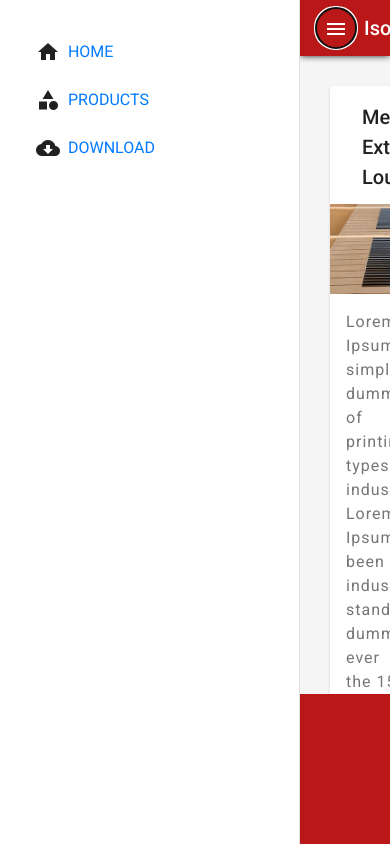
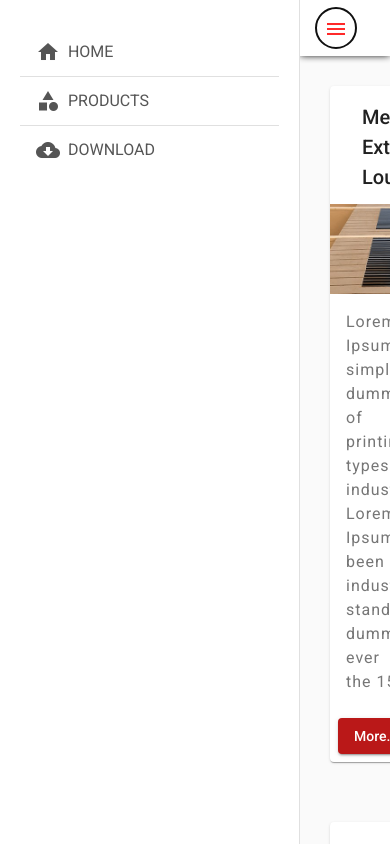
Before and after one commit to prrami/isomatric, an Angular app: page /Products in a window 390 px wide. Both pictures are taken after a click on the button "menu". Built offline with nearby package versions, Linux system fonts and the light colour scheme.

Commit message:
updated sidenav

```diff
--- a/src/app/app.component.css
+++ b/src/app/app.component.css
@@ -1,7 +1,6 @@
 .example-container {
     width: 100%;
     height: 100%;
-    background-color: #f5f5f5;
   }
 
   .example-sidenav-content {
@@ -32,9 +31,9 @@
 
   }
   .example-toolbar{
-    background-color:#ba1818;
+    background-color:white;
     box-shadow: 0.1px 0.1px 7px black;
-    color: white;
+    color: #ff2929;
     font-family: Roboto,Helvetica Neue Light,Helvetica Neue,Helvetica,Arial,Lucida Grande,sans-serif;
     align-items: center;
 
--- a/src/app/app.component.html
+++ b/src/app/app.component.html
@@ -2,23 +2,24 @@
     <mat-drawer #drawer class="example-sidenav" mode="side">
       <mat-list role="SideNavList">
         <mat-list-item role="HOME">
-            <mat-icon aria-hidden="false">home</mat-icon><a routerLink="/home">&nbsp;&nbsp;HOME</a>
+            <mat-icon class="material-icon" aria-hidden="false">home</mat-icon><a routerLink="/home">&nbsp;&nbsp;HOME</a>
         </mat-list-item>
+        <mat-divider></mat-divider>
         <mat-list-item role="PRODUCTS">
-            <mat-icon aria-hidden="false">category</mat-icon><a routerLink="/Products">&nbsp;&nbsp;PRODUCTS</a>
+            <mat-icon class="material-icon" aria-hidden="false">category</mat-icon><a routerLink="/Products">&nbsp;&nbsp;PRODUCTS</a>
         </mat-list-item>
+        <mat-divider></mat-divider>
         <mat-list-item role="DOWNLOAD">
-            <mat-icon aria-hidden="false">cloud_download</mat-icon><a routerLink="/Download">&nbsp;&nbsp;DOWNLOAD</a>
+            <mat-icon class="material-icon" aria-hidden="false">cloud_download</mat-icon><a routerLink="/Download">&nbsp;&nbsp;DOWNLOAD</a>
         </mat-list-item>
       </mat-list>
     </mat-drawer>
-    <mat-toolbar _ngcontent-oav-c51 class="example-toolbar">
+    <mat-toolbar class="example-toolbar">
         <button mat-icon-button (click)="drawer.toggle()"><mat-icon>menu</mat-icon></button>
-        <h1 class="example-app-name">Isomatric</h1>
+        <span><img class="isomatriclogosmall" src="assets/isomatriclogo.png"></span>
         <button type="button" mat-button (click)="drawer.toggle()">
             <img>
         </button>
     </mat-toolbar>
    <router-outlet></router-outlet>
-   <app-footer></app-footer>
 </mat-drawer-container>
--- a/src/app/app.module.ts
+++ b/src/app/app.module.ts
@@ -16,7 +16,6 @@ import {MatIconModule} from '@angular/material/icon';
 import {MatListModule} from '@angular/material/list';
 import { ProductsComponent } from './products/products.component';
 import {MatCardModule} from '@angular/material/card';
-import { FooterComponent } from './footer/footer.component';
 import { HomeComponent } from './home/home.component';
 import { CarouselComponent } from './carousel/carousel.component';
 import {NgbModule} from '@ng-bootstrap/ng-bootstrap';
@@ -25,7 +24,6 @@ import {NgbModule} from '@ng-bootstrap/ng-bootstrap';
     AppComponent,
     ContactFormComponent,
     ProductsComponent,
-    FooterComponent,
     HomeComponent,
     CarouselComponent,
   ],
--- a/src/app/footer/footer.component.css
+++ /dev/null
@@ -1,11 +0,0 @@
-.footer {
-    padding: 25px;;
-    position: absolute;
-    bottom: 0;
-    width: 100%;
-    /* Set the fixed height of the footer here */
-    height: 150px;
-    background-color: rgb(240, 240, 240);
-    background-color:#ba1818;
-    color: white;
-  }
--- a/src/app/footer/footer.component.html
+++ /dev/null
@@ -1,3 +0,0 @@
-<div class="footer col-md-12">
-
-</div>
--- a/src/app/footer/footer.component.ts
+++ /dev/null
@@ -1,15 +0,0 @@
-import { Component, OnInit } from '@angular/core';
-
-@Component({
-  selector: 'app-footer',
-  templateUrl: './footer.component.html',
-  styleUrls: ['./footer.component.css']
-})
-export class FooterComponent implements OnInit {
-
-  constructor() { }
-
-  ngOnInit() {
-  }
-
-}
--- a/src/styles.css
+++ b/src/styles.css
@@ -1,3 +1,24 @@
 /* You can add global styles to this file, and also import other style files */
 html, body { height: 100%; }
-body { margin: 0; font-family: Roboto, "Helvetica Neue", sans-serif; }
+body {margin: 0; font-family: Roboto, "Helvetica Neue", sans-serif; }
+
+.material-icon{
+    color: #555555;
+}
+a{
+    color: #555555 !important;
+    text-decoration: none !important;
+}
+a:hover{
+    color: #ff2929 !important;
+    text-decoration: none !important;
+    padding-left: 3px !important;
+}
+a:active,a:focus{
+    color: #ff2929 !important;
+    text-decoration: none !important;
+}
+.isomatriclogosmall{
+    width: 30%;
+    height: 30%;
+}
```
Also changed, not shown: 1 other file (tests, documents, lock files or other folders).
